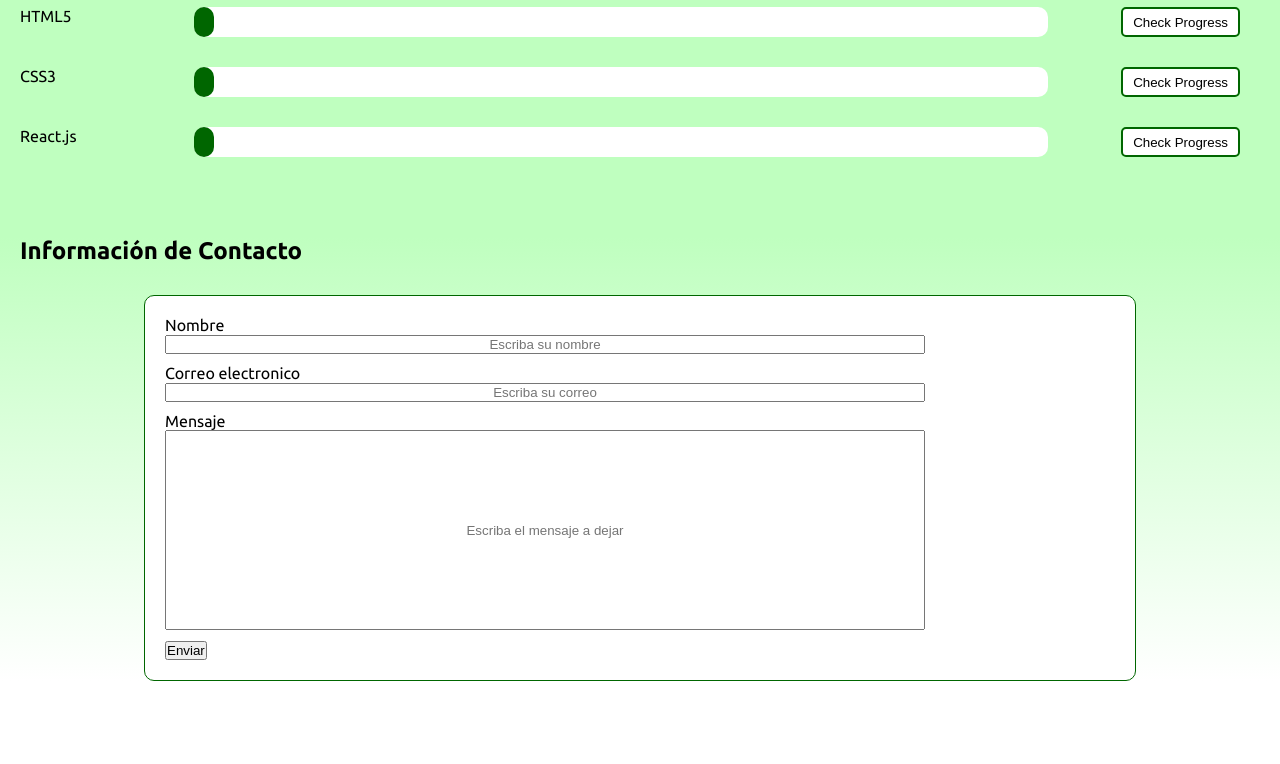
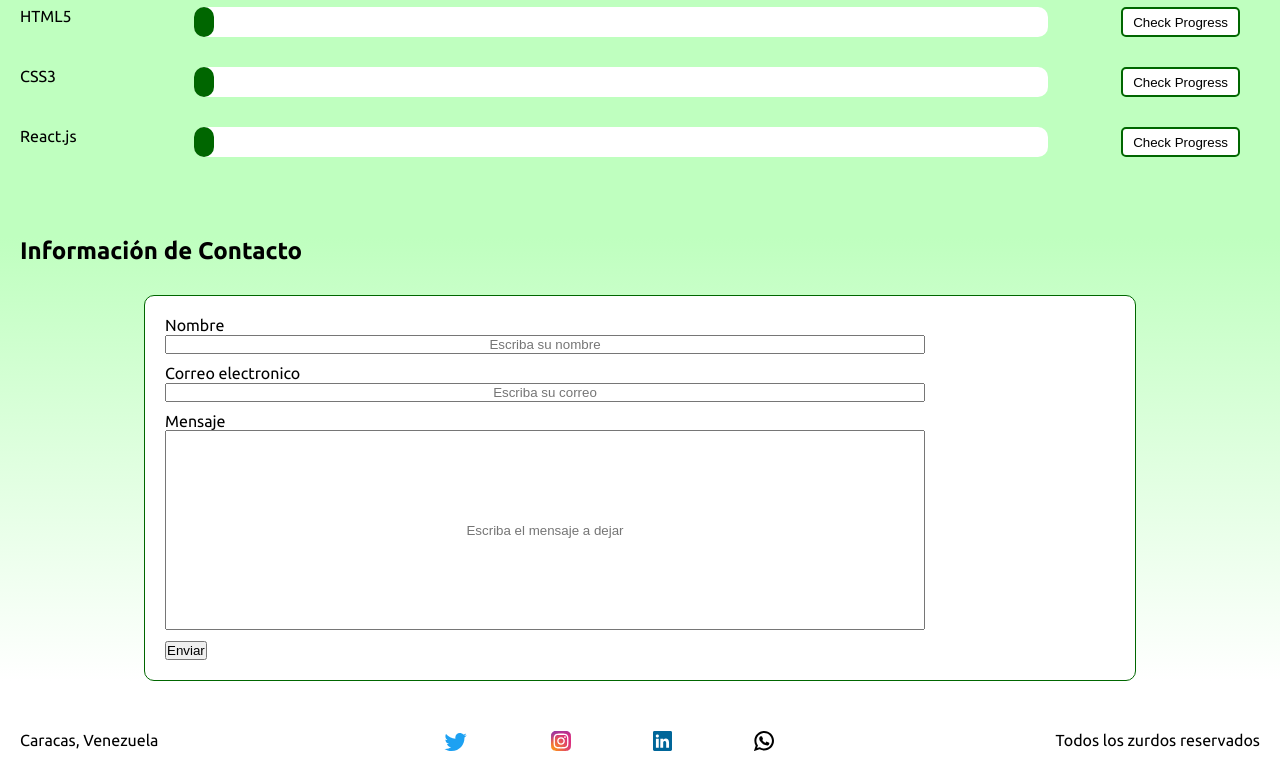
Before and after one commit to SyloAlex/Portfolio-Website, a plain HTML site: page html/index.html in a window 1280 px wide. Shown: the part 1712-2476 px from the top of the page. Before the commit the page ends 2413 px from the top, so only its background shows below. Drawn offline with Linux system fonts and the light colour scheme; files whose address does not match are found by name.

Commit message:
Footer implemented with Social Media

```diff
--- a/assets/css/index.css
+++ b/assets/css/index.css
@@ -222,3 +222,22 @@ header .Header-nav figure img {
 .Contact-me form .Contact-me-message input {
     height: 200px;
 }
+
+/* Footer */
+footer {
+    margin-top: 5rem;
+    display: flex;
+    justify-content: space-between;
+    padding: 0 2rem;
+    padding-bottom: 1rem;
+}
+footer .Social-media {
+    width: 40%;
+    display: flex;
+    justify-content: space-evenly;
+    text-align: center;
+}
+footer .Social-media figure img {
+    height: 2rem;
+    cursor: pointer;
+}
--- a/html/index.html
+++ b/html/index.html
@@ -143,6 +143,32 @@
             </form>
         </section>
     </main>
+    <footer>
+        <p>Caracas, Venezuela</p>
+        <div class="Social-media">
+            <figure class="Social-media-twitter">
+                <a href="https://twitter.com/RandomAlexShow" target="_blank">
+                    <img src="../assets/images/twitter.svg" alt="Twitter">
+                </a>
+            </figure>
+            <figure class="Social-media-instagram">
+                <a href="https://www.instagram.com/snowy.therapy/" target="_blank">
+                    <img src="../assets/images/instagram.svg" alt="Instagram">
+                </a>
+            </figure>
+            <figure class="Social-media-linkedin">
+                <a href="https://www.linkedin.com/in/alejandromenadefonseca/" target="_blank">
+                    <img src="../assets/images/linkedin.svg" alt="Linkedin">
+                </a>
+            </figure>
+            <figure class="Social-media-linkedin">
+                <a href="https://wa.me/+584142282734" target="_blank">
+                    <img src="../assets/images/whatsapp.svg" alt="Whatsapp">
+                </a>
+            </figure>
+        </div>
+        <p>Todos los zurdos reservados</p>
+    </footer>
     <script src="../script//main.js"></script>
 
 </body>
```
Also changed, not shown: assets/images/instagram.svg (added), assets/images/linkedin.svg (added), assets/images/twitter.svg (added), assets/images/whatsapp.svg (added).
